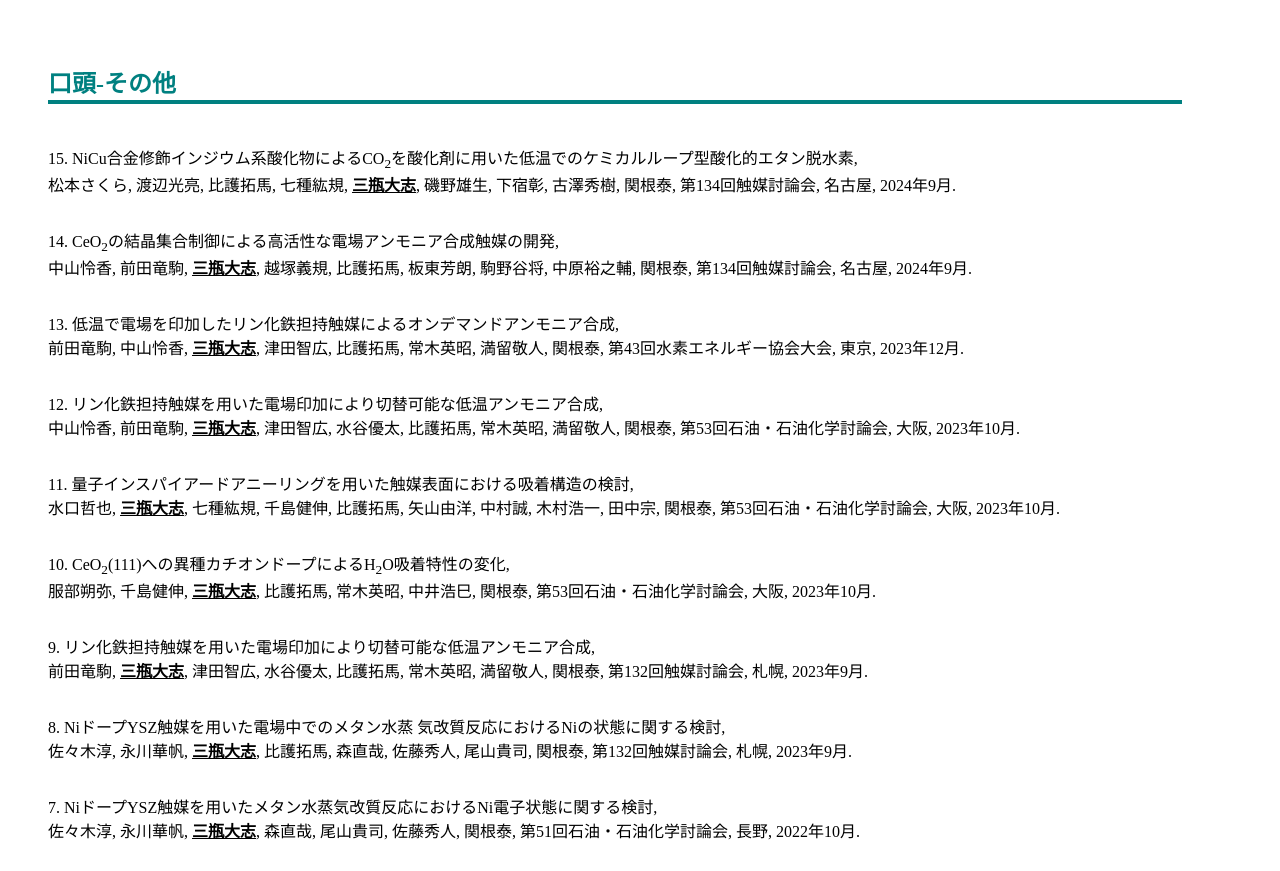
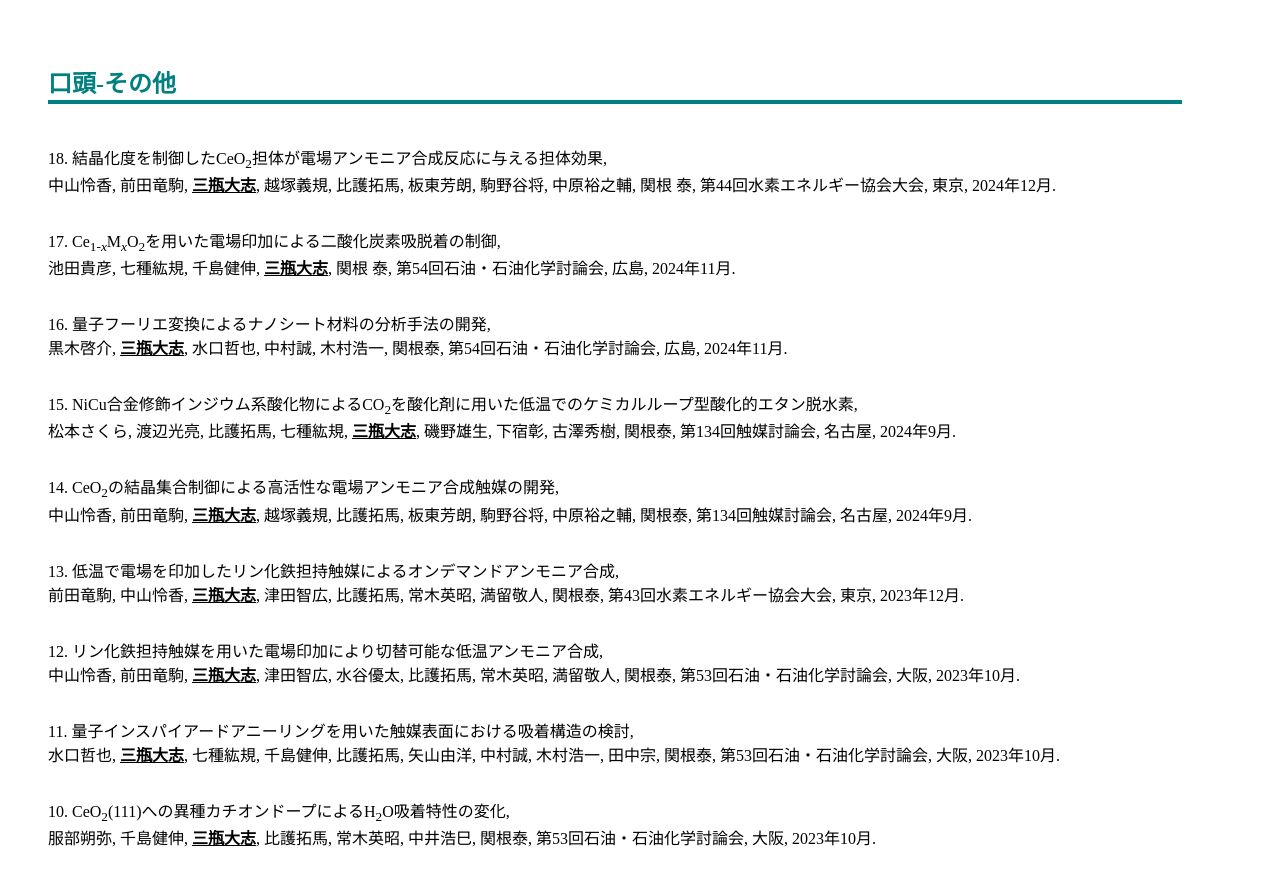
Before and after one commit to Hiroshi3pei/Hiroshi3pei.github.io, a plain HTML site: page Presentations_domestic.html in a window 1280 px wide. Shown: the part 920-1791 px from the top of the page. Drawn offline with Linux system fonts and the light colour scheme.

Commit message:
update domestic conferences

```diff
--- a/Presentations_domestic.html
+++ b/Presentations_domestic.html
@@ -86,6 +86,15 @@
         <br>
         <br>
         <h2>口頭-その他</h2>
+        <div class="content">
+            <p class="content-text">18. 結晶化度を制御したCeO<sub>2</sub>担体が電場アンモニア合成反応に与える担体効果, <br>中山怜香, 前田竜駒, <b><u>三瓶大志</b></u>, 越塚義規, 比護拓馬, 板東芳朗, 駒野谷将, 中原裕之輔, 関根 泰, 第44回水素エネルギー協会大会, 東京, 2024年12月.</p>
+        </div>
+        <div class="content">
+            <p class="content-text">17.  Ce<sub>1-<i>x</i></sub>M<sub><i>x</i></sub>O<sub>2</sub>を用いた電場印加による二酸化炭素吸脱着の制御, <br>池田貴彦, 七種紘規, 千島健伸, <b><u>三瓶大志</b></u>, 関根 泰, 第54回石油・石油化学討論会, 広島, 2024年11月.</p>
+        </div>
+        <div class="content">
+            <p class="content-text">16.  量子フーリエ変換によるナノシート材料の分析手法の開発, <br>黒木啓介, <b><u>三瓶大志</b></u>, 水口哲也, 中村誠, 木村浩一, 関根泰, 第54回石油・石油化学討論会, 広島, 2024年11月.</p>
+        </div>
         <div class="content">
             <p class="content-text">15.  NiCu合金修飾インジウム系酸化物によるCO<sub>2</sub>を酸化剤に用いた低温でのケミカルループ型酸化的エタン脱水素, <br>松本さくら, 渡辺光亮, 比護拓馬, 七種紘規, <b><u>三瓶大志</b></u>, 磯野雄生, 下宿彰, 古澤秀樹, 関根泰, 第134回触媒討論会, 名古屋, 2024年9月.</p>
         </div>
```
